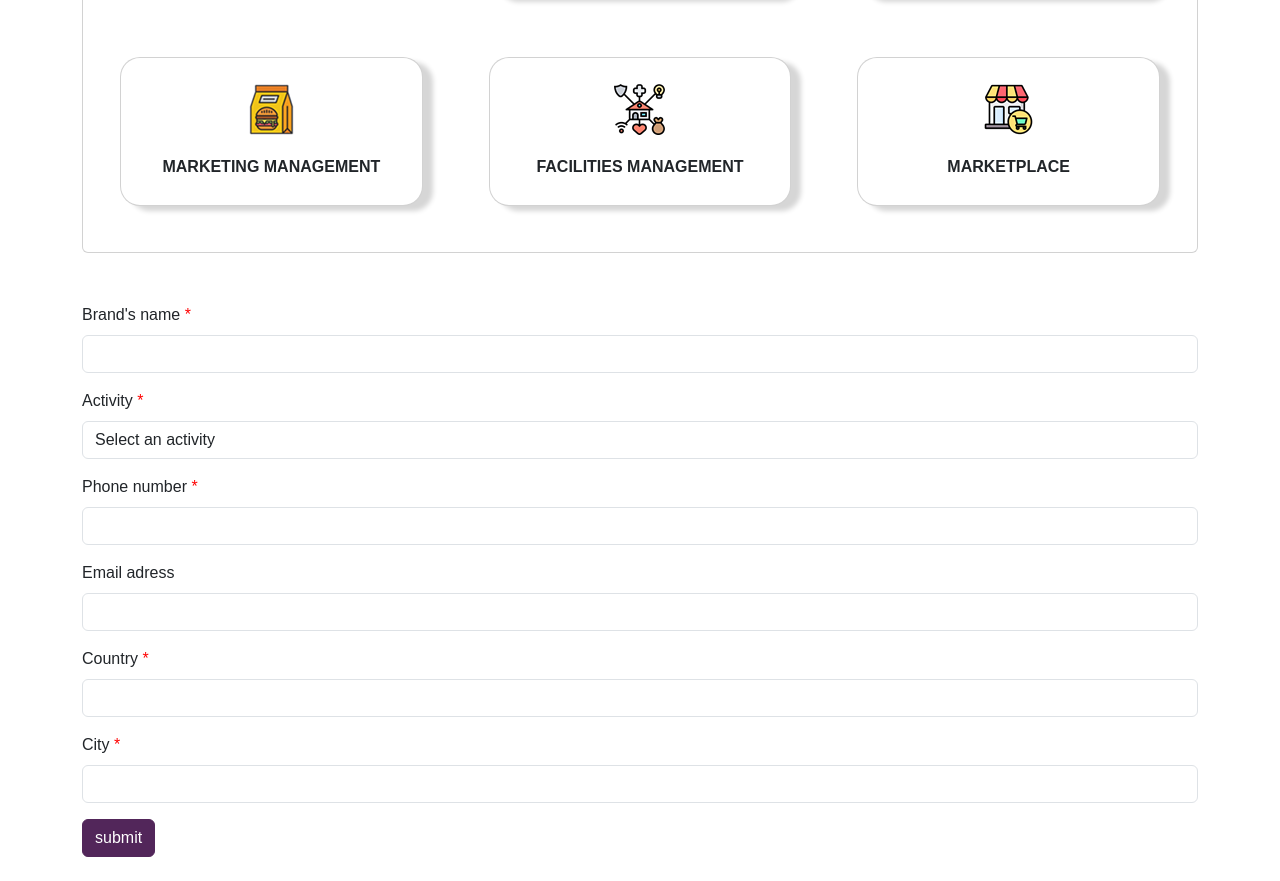
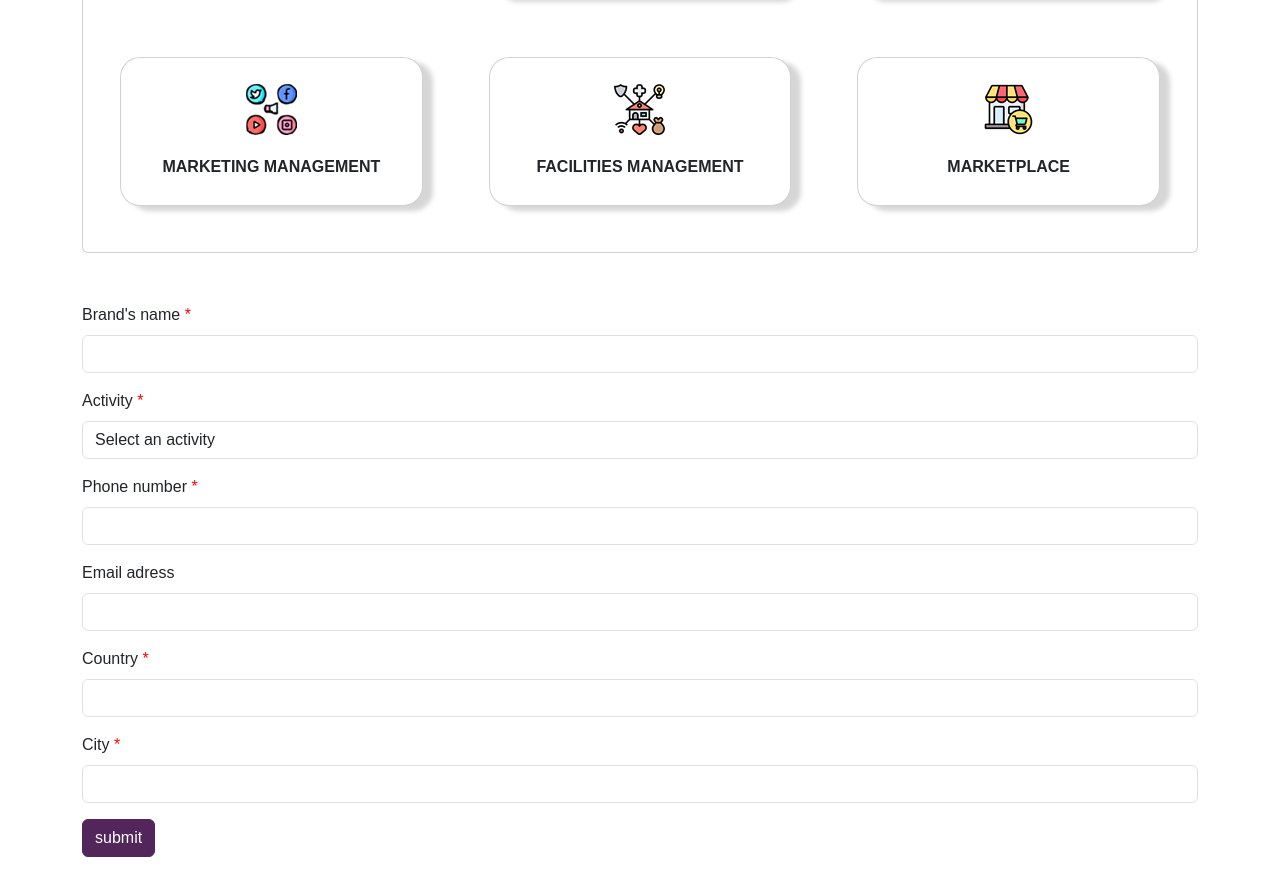
Before and after one commit to Ashrf90/deeploaf, a website with bundled scripts: page index.html in a window 1280 px wide. Shown: the part 1202-2083 px from the top of the page. Built offline with nearby package versions, Linux system fonts and the light colour scheme.

Commit message:
marketing img update

```diff
--- a/index.html
+++ b/index.html
@@ -149,7 +149,7 @@
             <div class="col-12 col-md-4">
               <div class="card">
                 <div class="card-body">
-                  <img src="assets/images/order.png" alt="order">
+                  <img src="assets/images/marketing.png" alt="order">
                   <p class="card-text">Marketing management</p>
                 </div>
               </div>
```
